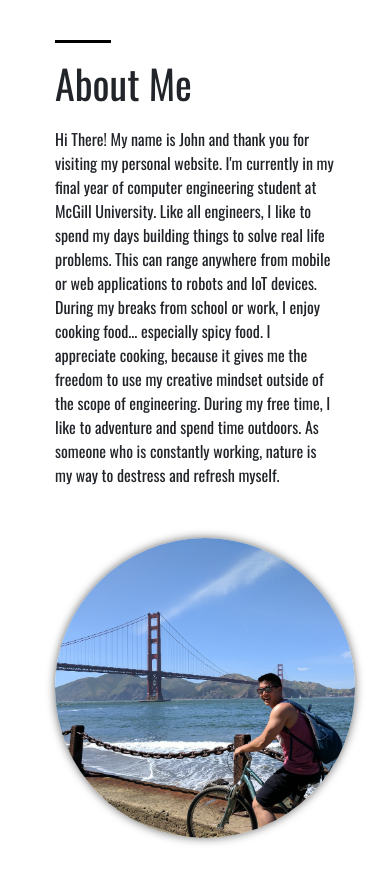
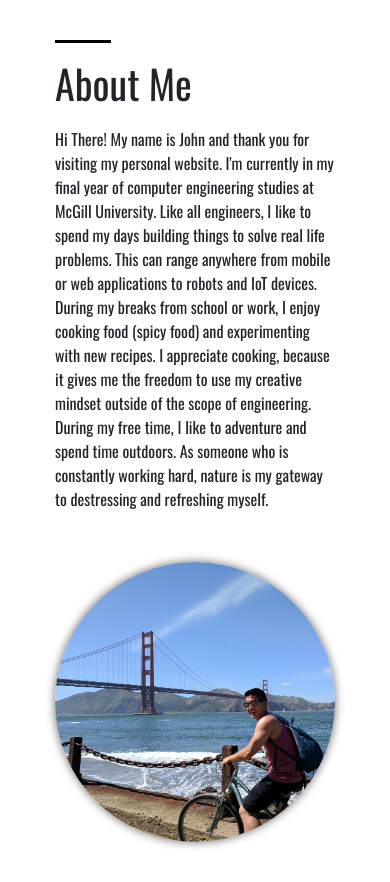
Before and after one commit to johnwu0604/personal-website-v2, a React app: page / in a window 390 px wide. Shown: the part 860-1742 px from the top of the page. Built offline with nearby package versions, Linux system fonts and the light colour scheme.

Commit message:
Centered photo

```diff
--- a/src/components/about.jsx
+++ b/src/components/about.jsx
@@ -6,13 +6,13 @@ class About extends React.Component {
         <div class="about">
             <div class="container">
                 <div class="row">
-                    <div class="col-sm-6">
+                    <div class="col-lg-6">
                         <hr></hr>
                         <h1>About Me</h1>
                         <p>{desc}</p>
                     </div>
-                    <div class="col-sm-6">
-                        <div class="img-circular"></div>
+                    <div class="col-lg-6">
+                        <div class="img-circular center-block"></div>
                     </div>
                 </div>
             </div>
@@ -21,6 +21,6 @@ class About extends React.Component {
   }
 }
 
-const desc = "Hi There! My name is John and thank you for visiting my personal website. I'm currently in my final year of computer engineering student at McGill University. Like all engineers, I like to spend my days building things to solve real life problems. This can range anywhere from mobile or web applications to robots and IoT devices. During my breaks from school or work, I enjoy cooking food... especially spicy food. I appreciate cooking, because it gives me the freedom to use my creative mindset outside of the scope of engineering. During my free time, I  like to adventure and spend time outdoors. As someone who is constantly working, nature is my way to destress and refresh myself."
+const desc = "Hi There! My name is John and thank you for visiting my personal website. I'm currently in my final year of computer engineering studies at McGill University. Like all engineers, I like to spend my days building things to solve real life problems. This can range anywhere from mobile or web applications to robots and IoT devices. During my breaks from school or work, I enjoy cooking food (spicy food) and experimenting with new recipes. I appreciate cooking, because it gives me the freedom to use my creative mindset outside of the scope of engineering. During my free time, I  like to adventure and spend time outdoors. As someone who is constantly working hard, nature is my gateway to destressing and refreshing myself."
 
 export default About;
--- a/src/static/css/main.css
+++ b/src/static/css/main.css
@@ -97,7 +97,6 @@ h1, h2, h3, h4, p {
 }
 
 .about h1 {
-    text-align: left;
     margin-top: 0;
     margin-bottom: 0.5em;
     width: calc(100% + 0.65rem);
@@ -132,4 +131,20 @@ h1, h2, h3, h4, p {
     -moz-border-radius: 50%;
     margin-top: 35px;
     box-shadow: 0 0 10px rgba(0, 0, 0, 0.6);
+    text-align: center;
 }
+
+@media (max-width: 410px) {
+    .img-circular {
+        max-width: 100%;
+        padding-top: 100%;
+        width: auto;
+        height: auto;
+    }
+}
+
+.center-block {
+    display: block;
+    margin-left: auto;
+    margin-right: auto;
+ }
```
